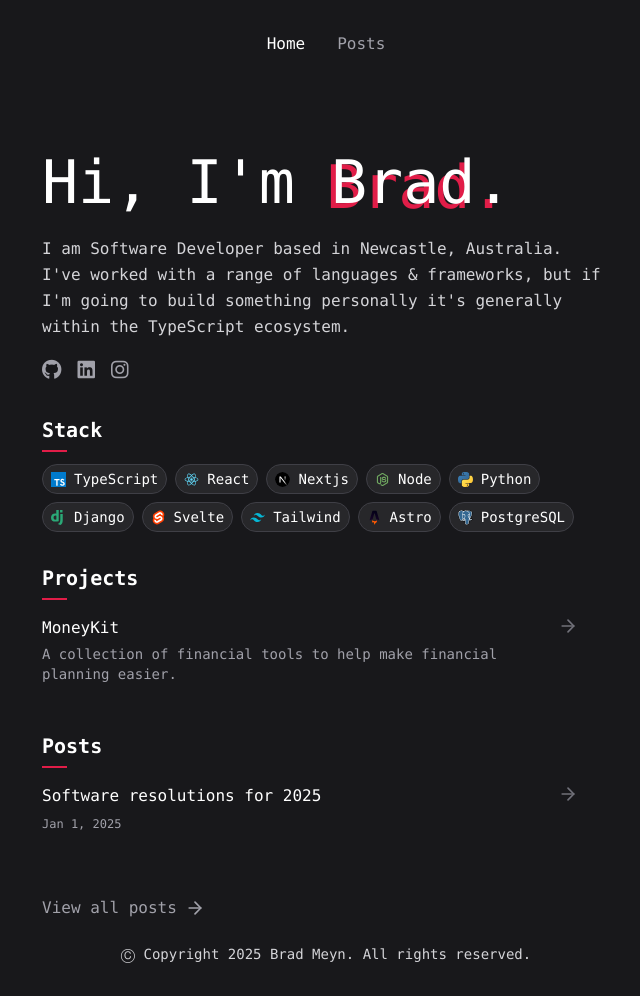
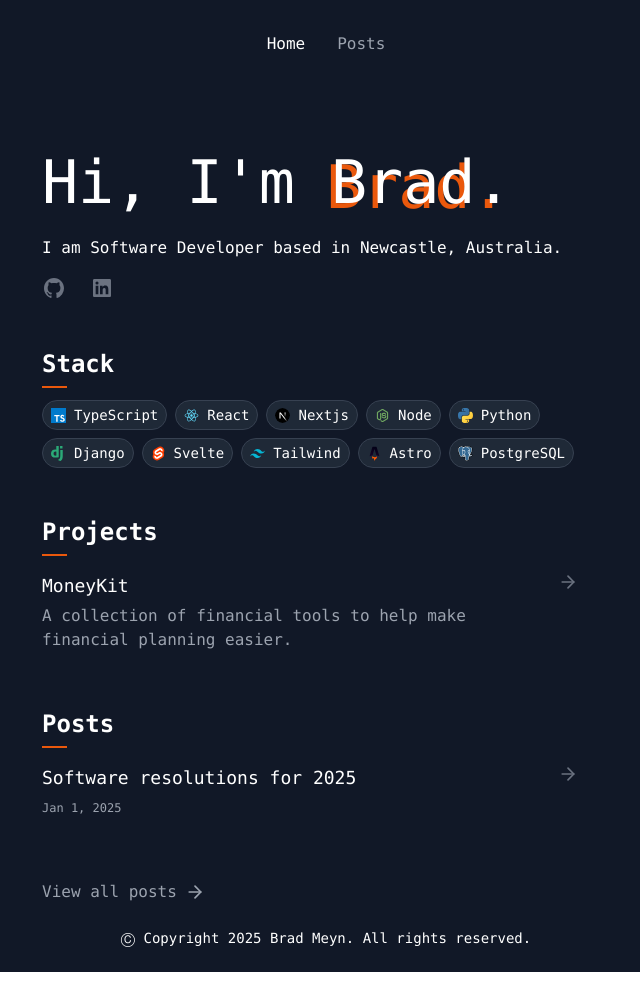
Before and after one commit to bradmeyn/personal-site-2.0, an Astro site: page / in a window 1280 px wide. Shown: the whole page, without its empty margins (314-954 px from the left). After the commit the page ends 972 px from the top, so only its background shows below. Built offline with nearby package versions, Linux system fonts and the light colour scheme; Astro itself is replaced by a stand-in of ours.

Commit message:
Colours update

```diff
--- a/astro.config.mjs
+++ b/astro.config.mjs
@@ -7,6 +7,14 @@ import tailwind from "@astrojs/tailwind";
 // https://astro.build/config
 export default defineConfig({
   site: "https://example.com",
+  vite: {
+    resolve: {
+      alias: {
+        "@": "/src",
+        "@components": "/src/components",
+      },
+    },
+  },
   markdown: {
     shikiConfig: {
       wrap: true,
--- a/src/components/Badge.astro
+++ b/src/components/Badge.astro
@@ -4,7 +4,7 @@ const svgPath = `/assets/svg/${name.toLowerCase()}.svg`;
 ---
 
 <span
-  class="text-sm rounded-full p-1 px-2 flex gap-2 items-center relative border border-zinc-700 bg-zinc-800"
+  class="text-sm rounded-full p-1 px-2 flex gap-2 items-center relative border border-ui-700 bg-ui-800"
 >
   <img src={svgPath} alt="${name}" />
   <span>{name}</span>
--- a/src/components/IconNav.astro
+++ /dev/null
@@ -1,36 +0,0 @@
----
-export const links = [
-  { name: "GitHub", url: "https://github.com/bradmeyn", icon: "fab fa-github" },
-  {
-    name: "LinkedIn",
-    url: "https://www.linkedin.com/in/bradmeyn/",
-    icon: "fab fa-linkedin",
-  },
-
-  {
-    name: "Instagram",
-    url: "https://www.instagram.com/brad_meyn/",
-    icon: "fab fa-instagram",
-  },
-];
----
-
-<nav>
-  <ul class="flex gap-4 items-center text-zinc-400 mb-4">
-    {
-      links.map((link) => (
-        <li>
-          <a
-            aria-label={`Link to Brad Meyn's ${link.name}`}
-            href={link.url}
-            target="_blank"
-            rel="noopener noreferrer"
-            class="text-xl block hover:text-accent text-zinc-400 transition-colors duration-300"
-          >
-            <i class={link.icon} />
-          </a>
-        </li>
-      ))
-    }
-  </ul>
-</nav>
--- a/src/components/LinkCard.astro
+++ b/src/components/LinkCard.astro
@@ -4,14 +4,14 @@ const { href } = Astro.props;
 
 <a
   {href}
-  class="group block py-2 px-4 hover:bg-zinc-800/50 transition-all duration-300 w-full rounded-lg -mx-4 cursor-pointer"
+  class="group block py-2 px-4 hover:bg-ui-800/50 transition-all duration-300 w-full rounded-lg -mx-4 cursor-pointer"
 >
   <article class="flex justify-between items-start gap-4">
     <div class="flex-1">
       <slot />
     </div>
 
-    <div class="text-zinc-500 group-hover:text-accent transition-colors">
+    <div class="text-ui-500 group-hover:text-accent transition-colors">
       <svg
         xmlns="http://www.w3.org/2000/svg"
         width="20"
--- a/src/components/Project.astro
+++ b/src/components/Project.astro
@@ -8,7 +8,7 @@ const { title, description, link } = Astro.props.project;
   <h3 class="heading-card">
     {title}
   </h3>
-  <p class="max-w-lg text-sm text-zinc-400">
+  <p class="max-w-lg text-ui-400">
     {description}
   </p>
 </LinkCard>
--- /dev/null
+++ b/src/components/SocialLinks.astro
@@ -0,0 +1,32 @@
+<nav>
+  <div class="flex gap-6">
+    <a
+      class="group -m-1 p-1"
+      aria-label="Follow on GitHub"
+      href="https://github.com/bradmeyn"
+      ><svg
+        viewBox="0 0 24 24"
+        aria-hidden="true"
+        class="h-6 w-6 fill-ui-500 transition group-hover:fill-ui-600 dark:fill-ui-400 dark:group-hover:fill-ui-300"
+        ><path
+          fill-rule="evenodd"
+          clip-rule="evenodd"
+          d="M12 2C6.475 2 2 6.588 2 12.253c0 4.537 2.862 8.369 6.838 9.727.5.09.687-.218.687-.487 0-.243-.013-1.05-.013-1.91C7 20.059 6.35 18.957 6.15 18.38c-.113-.295-.6-1.205-1.025-1.448-.35-.192-.85-.667-.013-.68.788-.012 1.35.744 1.538 1.051.9 1.551 2.338 1.116 2.912.846.088-.666.35-1.115.638-1.371-2.225-.256-4.55-1.14-4.55-5.062 0-1.115.387-2.038 1.025-2.756-.1-.256-.45-1.307.1-2.717 0 0 .837-.269 2.75 1.051.8-.23 1.65-.346 2.5-.346.85 0 1.7.115 2.5.346 1.912-1.333 2.75-1.05 2.75-1.05.55 1.409.2 2.46.1 2.716.637.718 1.025 1.628 1.025 2.756 0 3.934-2.337 4.806-4.562 5.062.362.32.675.936.675 1.897 0 1.371-.013 2.473-.013 2.82 0 .268.188.589.688.486a10.039 10.039 0 0 0 4.932-3.74A10.447 10.447 0 0 0 22 12.253C22 6.588 17.525 2 12 2Z"
+        ></path></svg
+      ></a
+    >
+    <a
+      class="group -m-1 p-1"
+      aria-label="Follow on LinkedIn"
+      href="https://linkedin.com/in/bradmeyn"
+      ><svg
+        viewBox="0 0 24 24"
+        aria-hidden="true"
+        class="h-6 w-6 fill-ui-500 transition group-hover:fill-ui-600 dark:fill-ui-400 dark:group-hover:fill-ui-300"
+        ><path
+          d="M18.335 18.339H15.67v-4.177c0-.996-.02-2.278-1.39-2.278-1.389 0-1.601 1.084-1.601 2.205v4.25h-2.666V9.75h2.56v1.17h.035c.358-.674 1.228-1.387 2.528-1.387 2.7 0 3.2 1.778 3.2 4.091v4.715zM7.003 8.575a1.546 1.546 0 01-1.548-1.549 1.548 1.548 0 111.547 1.549zm1.336 9.764H5.666V9.75H8.34v8.589zM19.67 3H4.329C3.593 3 3 3.58 3 4.297v15.406C3 20.42 3.594 21 4.328 21h15.338C20.4 21 21 20.42 21 19.703V4.297C21 3.58 20.4 3 19.666 3h.003z"
+        ></path></svg
+      >
+    </a>
+  </div>
+</nav>
--- a/src/components/layouts/BaseLayout.astro
+++ b/src/components/layouts/BaseLayout.astro
@@ -10,7 +10,7 @@ import Footer from "./Footer.astro";
   </head>
 
   <body class="antialiased font-mono">
-    <div class="flex flex-col min-h-screen bg-zinc-900 text-white">
+    <div class="flex flex-col min-h-screen bg-ui-900 text-white">
       <Header />
       <div class="flex-grow">
         <slot />
--- a/src/components/layouts/Header.astro
+++ b/src/components/layouts/Header.astro
@@ -24,7 +24,7 @@ links = links.map((link) => {
               <a
                 href={link.href}
                 class={`${
-                  link.active ? "text-white" : "text-zinc-400"
+                  link.active ? "text-white" : "text-ui-400"
                 } hover:text-white transition duration-300`}
               >
                 {link.name}
--- a/src/components/posts/HeadingBlock.astro
+++ b/src/components/posts/HeadingBlock.astro
@@ -1,7 +1,9 @@
 {
   (
-    <h2 class="text-2xl font-bold text-zinc-100 mb-2 mt-4
-     ">
+    <h2
+      class="text-2xl font-bold text-ui-100 mb-2 mt-4
+     "
+    >
       <slot />
     </h2>
   )
--- a/src/components/posts/TextBlock.astro
+++ b/src/components/posts/TextBlock.astro
@@ -1,14 +1,3 @@
----
-const { variant = "default" } = Astro.props;
----
-
-<p
-  class={`
-    text-lg
-    ${variant === "default" ? "text-zinc-200" : ""}
-    ${variant === "muted" ? "text-zinc-400" : ""}
-    ${variant === "highlight" ? "text-zinc-100 font-medium" : ""}
-  `}
->
+<div class="text-ui-300 text-base/7 mb-6">
   <slot />
-</p>
+</div>
--- a/src/pages/index.astro
+++ b/src/pages/index.astro
@@ -1,6 +1,6 @@
 ---
 import BaseLayout from "../components/layouts/BaseLayout.astro";
-import IconNav from "../components/IconNav.astro";
+import SocialLinks from "../components/SocialLinks.astro";
 import { PROJECTS, type Project as ProjectType } from "../constants";
 import Project from "../components/Project.astro";
 import Badge from "../components/Badge.astro";
@@ -25,7 +25,7 @@ const stack = [
 ---
 
 <BaseLayout>
-  <main class="container max-w-[600px] space-y-8">
+  <main class="container max-w-[600px] space-y-12">
     <!-- INTRO -->
     <section class="mt-16">
       <h1 class="title animate-[fadeDown_0.6s_ease-in-out_forwards] opacity-0">
@@ -35,15 +35,13 @@ const stack = [
       </h1>
 
       <p class="animate-[fadeUp_0.6s_ease-in-out_forwards_0.5s] opacity-0">
-        I am Software Developer based in Newcastle, Australia. I've worked with
-        a range of languages & frameworks, but if I'm going to build something
-        personally it's generally within the TypeScript ecosystem.
+        I am Software Developer based in Newcastle, Australia.
       </p>
 
       <div
         class="animate-[fadeUp_0.6s_ease-in-out_forwards_0.6s] opacity-0 mt-4"
       >
-        <IconNav />
+        <SocialLinks />
       </div>
     </section>
 
@@ -75,7 +73,7 @@ const stack = [
             <div class="pt-8 w-fit">
               <a
                 href="/posts"
-                class="text-zinc-400 group hover:underline underline-offset-4 decoration-accent transition-all duration-500 flex items-center gap-2 group-hover:decoration-accent"
+                class="text-ui-400 group hover:underline underline-offset-4 decoration-accent transition-all duration-500 flex items-center gap-2 group-hover:decoration-accent"
               >
                 <span class="group-hover:text-white"> View all posts</span>
                 <span class="">
--- a/src/pages/posts/[slug].astro
+++ b/src/pages/posts/[slug].astro
@@ -19,7 +19,7 @@ const { Content } = await entry.render();
 <BaseLayout>
   <main class="py-4 container">
     <a
-      class="mb-4 block text-zinc-500 transition-colors duration-300 hover:text-accent"
+      class="mb-4 block text-ui-500 transition-colors duration-300 hover:text-accent"
       href="/posts"
     >
       <i class="fa-solid fa-arrow-left"></i>
@@ -30,7 +30,7 @@ const { Content } = await entry.render();
       </h1>
       <time
         datetime={entry.data.date.toISOString()}
-        class="block mb-2 text-zinc-500"
+        class="block mb-2 text-ui-500"
       >
         {
           new Date(entry.data.date).toLocaleDateString("en-US", {
--- a/src/pages/posts/index.astro
+++ b/src/pages/posts/index.astro
@@ -29,7 +29,7 @@ const tags = [...new Set(posts.flatMap((post) => post.data.tags))];
                 </h2>
                 <time
                   datetime={post.data.date.toISOString()}
-                  class="text-xs text-zinc-400 font-mono mb-2 block"
+                  class="text-xs text-ui-400 font-mono mb-2 block"
                 >
                   {new Date(post.data.date).toLocaleDateString("en-US", {
                     month: "short",
@@ -42,7 +42,7 @@ const tags = [...new Set(posts.flatMap((post) => post.data.tags))];
           ))
         }
       </ul>
-      <p class="text-zinc-400 hidden" id="no-posts">
+      <p class="text-ui-400 hidden" id="no-posts">
         No posts found for this tag.
       </p>
     </main>
--- a/src/styles/global.css
+++ b/src/styles/global.css
@@ -8,7 +8,7 @@
   }
 
   .heading-secondary {
-    @apply text-white text-xl mb-2 font-semibold;
+    @apply text-white text-2xl mb-2 font-semibold;
   }
 
   .title-affect {
@@ -16,15 +16,11 @@
   }
 
   .heading-card {
-    @apply decoration-accent underline-offset-4 mb-1 group-hover:underline transition-all duration-500;
+    @apply decoration-accent underline-offset-4 mb-1 group-hover:underline transition-all duration-500 text-lg;
   }
 
   .secondary-affect {
     @apply relative after:absolute after:bottom-0 after:left-0 after:h-[2px] after:w-[25px] after:bg-accent after:content-[''] pb-2;
-  }
-
-  p {
-    @apply text-zinc-300  mb-2 leading-relaxed;
   }
 }
 
@@ -56,7 +52,7 @@ pre {
   background: #282a36;
   position: relative;
 
-  @apply mb-4  rounded-lg border border-zinc-600 !important;
+  @apply mb-4  rounded-lg border border-ui-600 !important;
 }
 
 .copy-button {
--- a/tailwind.config.cjs
+++ b/tailwind.config.cjs
@@ -6,7 +6,18 @@ module.exports = {
   theme: {
     extend: {
       colors: {
-        accent: colors.rose[600],
+        accent: colors.orange[600],
+        ui: {
+          100: colors.gray[100],
+          200: colors.gray[200],
+          300: colors.gray[300],
+          400: colors.gray[400],
+          500: colors.gray[500],
+          600: colors.gray[600],
+          700: colors.gray[700],
+          800: colors.gray[800],
+          900: colors.gray[900],
+        },
       },
       container: {
         center: true,
--- a/tsconfig.json
+++ b/tsconfig.json
@@ -2,5 +2,9 @@
   "extends": "astro/tsconfigs/strict",
   "compilerOptions": {
     "strictNullChecks": true
+  },
+  "paths": {
+    "@/*": ["src/*"],
+    "@components/*": ["src/components/*"]
   }
 }
```
Also changed, not shown: src/components/Post.astro (+1 -11 lines), src/content/posts/software-resolutions-for-2025/index.mdx (renamed from src/content/posts/software-goals-for-2025.mdx, +7 -2 lines), src/content/posts/software-resolutions-for-2025/test.jpg (added).
